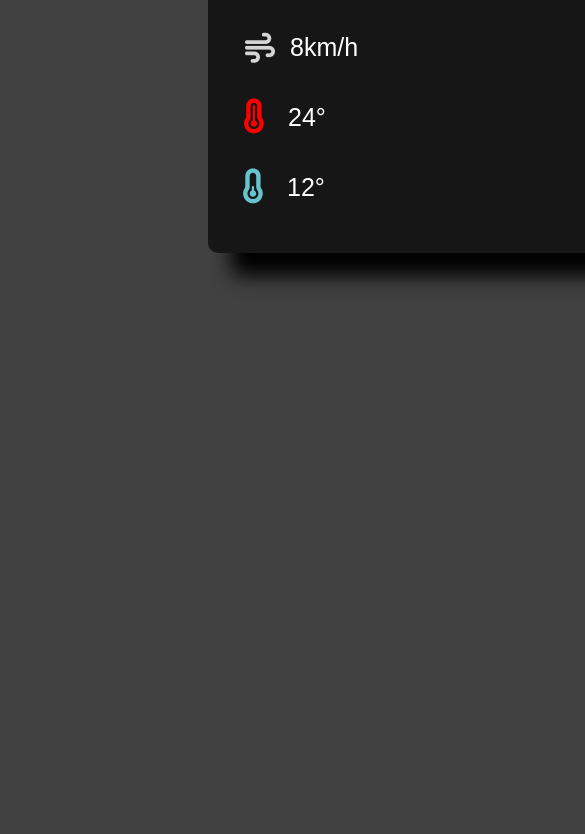
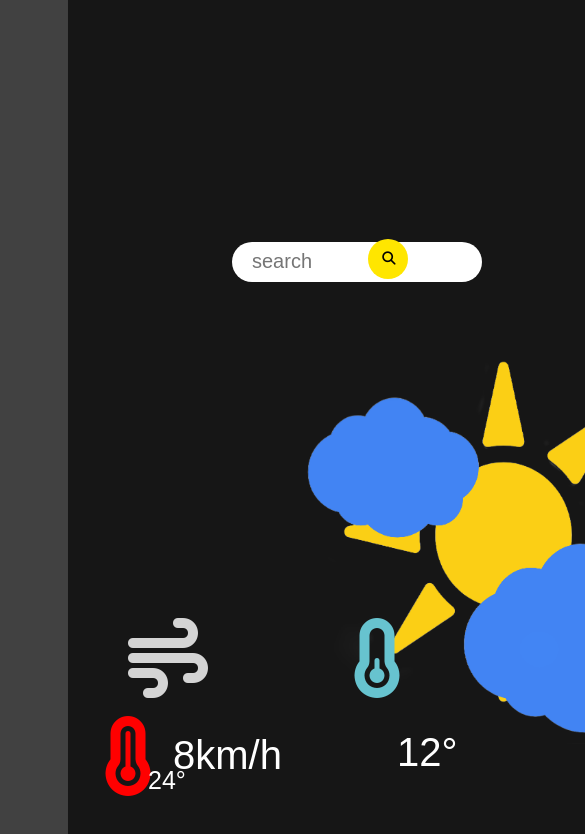
Before and after one commit to anaskhancodes/Weather_App, a plain HTML site: page index.html in a window 390 px wide. Shown: the part 307-1141 px from the top of the page, 585 px wide, since content can reach past the window. Before the commit the page ends 844 px from the top, so only its background shows below. Drawn offline with nearby package versions, Linux system fonts and the light colour scheme.

Commit message:
Responsive

```diff
--- a/index.css
+++ b/index.css
@@ -79,6 +79,10 @@ span {
     position: relative;
     right: -3px;
     bottom: 40px;
+}
+
+#CityName {
+    font-size: 20px;
 }
 
 .WindIcon {
@@ -187,6 +191,8 @@ span {
     border-radius: 100px;
     /* border-radius: solid green; */
     border: 4px;
+    padding-left: 20px;
+    padding-right: 20px;
 }
 
 #SearchIcon {
@@ -273,15 +279,17 @@ button {
 
 
 
-@media (max-width: 1150px) {
+/* @media (max-width: 1070px) {
+
     .contaner {
+        width: 600px;
         margin-left: 200px;
         margin-right: 200px;
         margin-top: 100px;
     }
 }
 
-/* @media (max-width: 1100px) {
+@media (max-width: 1100px) {
     .contaner {
         margin-right: 40px;
         margin-left: 100px;
@@ -295,3 +303,274 @@ button {
         height:560px;
     }
 } */
+
+
+/* Default styles */
+
+/* ... (existing styles) */
+
+/* Responsive styles */
+
+/* 1280 x 800 */
+@media (max-width: 1280px) and (max-height: 800px) {
+    .contaner{
+        max-width: 1100px;
+        max-height: 750px;
+    }
+
+    /* Adjust styles for this breakpoint */
+}
+
+/* 1024 x 600 */
+@media (max-width: 1024px) and (max-height: 600px) {
+    .contaner{
+        max-width: 1000px;
+        max-height: 600px;
+        margin-left: 150px;
+        margin-top: 60px;
+        margin-bottom: -600px;
+    }
+
+    /* Adjust styles for this breakpoint */
+}
+
+/* 412 x 914 */
+/* @media (max-width: 412px) and (max-height: 914px) {
+
+    .contaner{
+        max-width: 400px;
+        min-height: 1600px;
+    }
+    Adjust styles for this breakpoint
+} */
+
+/* 280 x 653 */
+/* @media (max-width: 280px) and (max-height: 653px) {
+    .contaner{
+        max-width: 200px;
+        min-height: 600px;
+    }
+    Adjust styles for this breakpoint
+} */
+
+/* 540 x 720 */
+@media (max-width: 540px) and (max-height: 720px) {
+    .contaner{
+        max-width: 400px;
+        min-height: 600px;
+    }
+    .CloudDay{
+        margin-left: -170px;
+        margin-top: 120px;
+        width: 230px;
+        height: 200px;
+    }
+
+    .LocationSearch{
+        margin-left: -530px;
+        /* margin-bottom: -300px; */
+        position: relative;
+        top: 300px;
+    }
+
+    button{
+        margin-left: -310px;
+        position: relative;
+        top: 255px;
+    }
+
+    .TemperatuerDiv{
+        position: relative;
+        left: 100px;
+    }
+
+    .line{
+        margin-left: 40px;
+    }
+    /* Adjust styles for this breakpoint */
+}
+
+/* 912 x 1368 */
+@media (max-width: 912px) and (max-height: 1368px) {
+    .contaner{
+        max-width: 400px;
+        min-height: 600px;
+    }
+    .CloudDay{
+        margin-left: -170px;
+        margin-top: 120px;
+        width: 230px;
+        height: 200px;
+    }
+
+    .LocationSearch{
+        margin-left: -530px;
+        /* margin-bottom: -300px; */
+        position: relative;
+        top: 300px;
+    }
+
+    button{
+        margin-left: -310px;
+        position: relative;
+        top: 255px;
+    }
+
+    .TemperatuerDiv{
+        position: relative;
+        left: 100px;
+    }
+
+    .line{
+        margin-left: 40px;
+    }
+    /* Adjust styles for this breakpoint */
+}
+
+/* 768 x 1024 */
+@media (max-width: 768px) and (max-height: 1024px) {
+    .contaner{
+        max-width: 400px;
+        min-height: 600px;
+        margin-left: 60px;
+        margin-right: 50px;
+        margin-top: 50px;
+        margin-bottom: 580px;
+    }
+    .CloudDay{
+        margin-left: -170px;
+        margin-top: 120px;
+        width: 230px;
+        height: 200px;
+    }
+
+    .LocationSearch{
+        margin-left: -530px;
+        /* margin-bottom: -300px; */
+        position: relative;
+        top: 300px;
+    }
+
+    button{
+        margin-left: -310px;
+        position: relative;
+        top: 255px;
+    }
+
+    .TemperatuerDiv{
+        position: relative;
+        left: 100px;
+    }
+
+    .line{
+        margin-left: 40px;
+    }
+    /* Adjust styles for this breakpoint */
+}
+
+/* 820 x 1180 */
+@media (max-width: 820px) and (max-height: 1180px) {
+    .contaner{
+        max-width: 820px;
+        min-height: 1180px;
+    }
+    .CloudDay{
+        margin-left: -170px;
+        margin-top: 520px;
+        width: 500px;
+        height: 400px;
+    }
+
+    .LocationSearch{
+        margin-left: -530px;
+        /* margin-bottom: -300px; */
+        position: relative;
+        top: 300px;
+    }
+
+    button{
+        margin-left: -310px;
+        position: relative;
+        top: 255px;
+    }
+
+    .TemperatuerDiv{
+        position: relative;
+        left: 100px;
+    }
+
+    .line{
+        margin-left: 40px;
+    }
+
+    .WindIcon{
+        background-color: rgb(102, 255, 0);
+        position: relative;
+        left: 60px;
+    }
+
+    #Wind{
+        font-size: 80px;
+    }
+    #WindText{
+        font-size: 40px;
+        position: relative;
+        top: -5px;
+        right: -50;
+    }
+
+
+    #TemperatureText{
+        font-size: 40px;
+        position: relative;
+        top: -8px;
+        right: -50;
+    }
+    .TemperatureIconMine{
+        position: relative;
+        left: 180px;
+        top: -330px;
+    }
+    #TemperatureMine{
+        font-size: 80px;
+    }
+    #TemperatureMax{
+        font-size: 80px;
+    }
+    /* Adjust styles for this breakpoint */
+}
+
+/* 412 x 915 */
+@media (max-width: 412px) and (max-height: 915px) {
+    /* Adjust styles for this breakpoint */
+}
+
+/* 360 x 740 */
+@media (max-width: 360px) and (max-height: 740px) {
+    /* Adjust styles for this breakpoint */
+}
+
+/* 363 x 851 */
+@media (max-width: 363px) and (max-height: 851px) {
+    /* Adjust styles for this breakpoint */
+}
+
+/* 390 x 844 */
+@media (max-width: 390px) and (max-height: 844px) {
+    /* Adjust styles for this breakpoint */
+}
+
+/* 414 x 869 */
+@media (max-width: 414px) and (max-height: 869px) {
+    /* Adjust styles for this breakpoint */
+}
+
+/* 375 x 667 */
+@media (max-width: 375px) and (max-height: 667px) {
+    /* Adjust styles for this breakpoint */
+}
+
+/* 1115 x 667 */
+@media (max-width: 1115px) and (max-height: 667px) {
+    /* Adjust styles for this breakpoint */
+}
```
